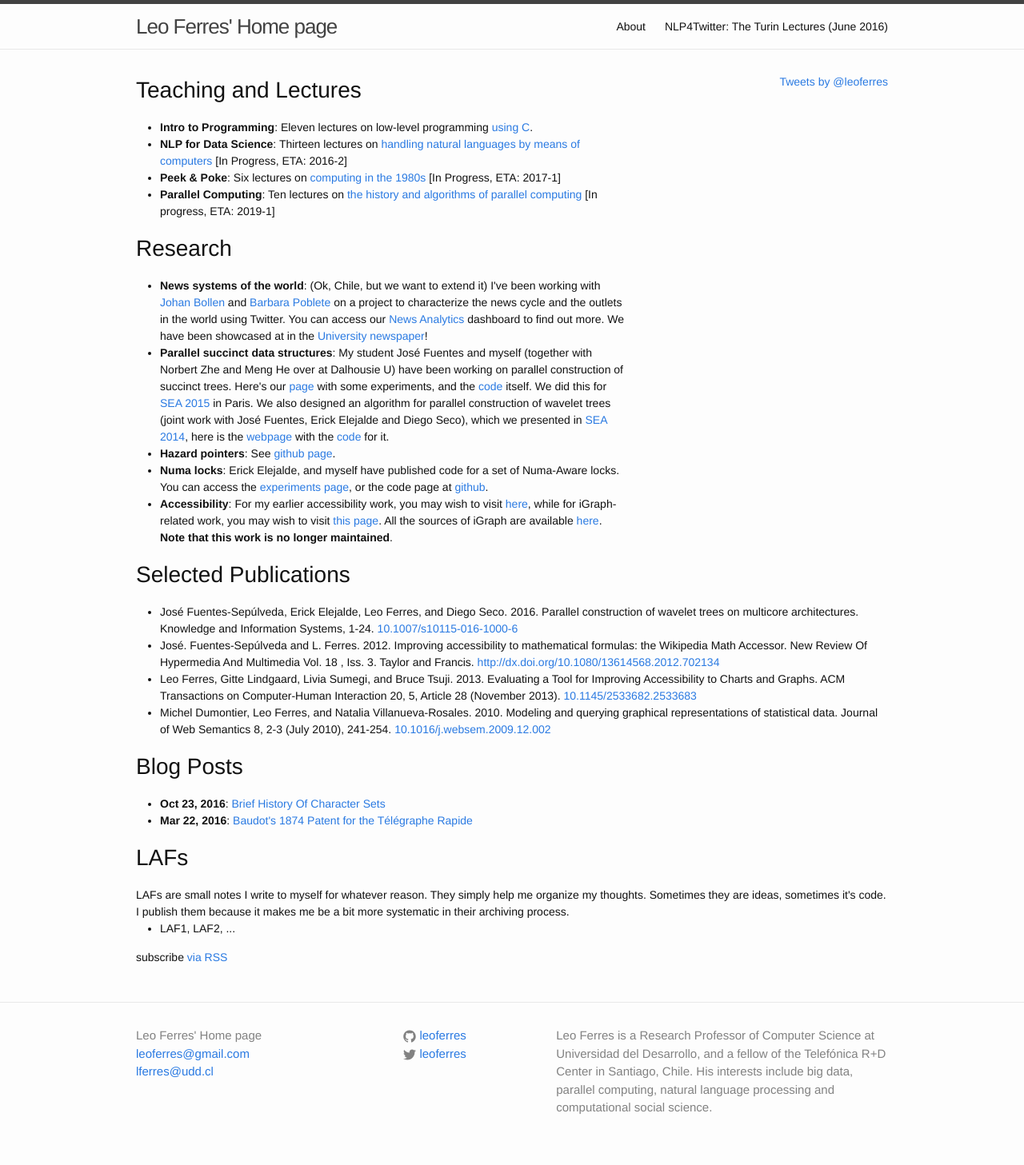
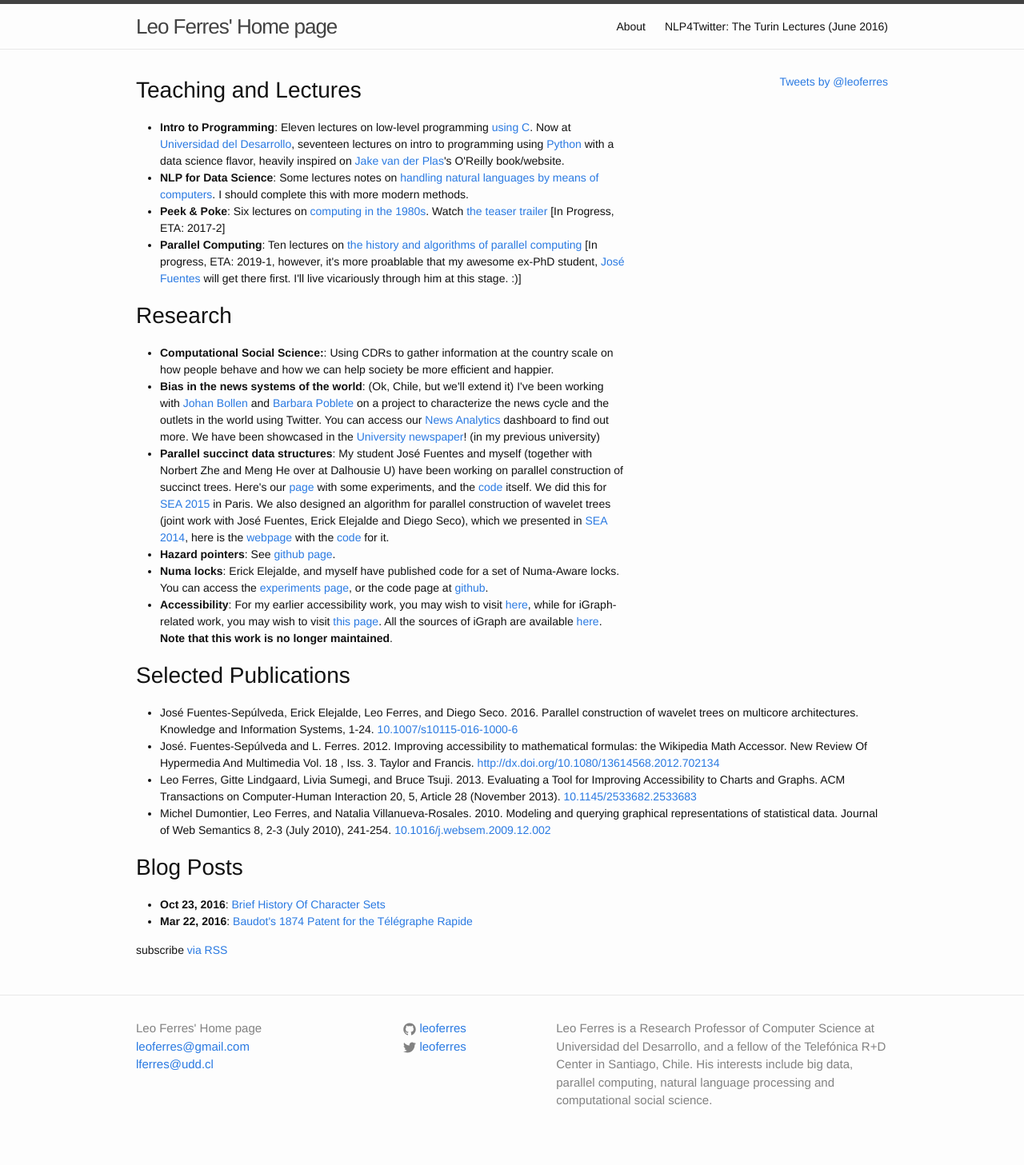
Before and after one commit to leoferres/leoferres.github.io, a Jekyll site: the page built from index.html, in a window 1280 px wide. Shown: the whole page at 80% size. Built offline with Jekyll 4.4.1, drawn with Linux system fonts in a browser that asks for light colours; comment, search, counter and statistics services are not loaded.

Commit message:
index and ht17

```diff
--- a/index.html
+++ b/index.html
@@ -6,7 +6,8 @@ layout: default
   href="https://twitter.com/leoferres"
   data-widget-id="697118755223138304">Tweets by @leoferres</a>
   <script>!function(d,s,id){var
-    js,fjs=d.getElementsByTagName(s)[0],p=/^http:/.test(d.location)?'http':'https';if(!d.getElementById(id)){js=d.createElement(s);js.id=id;js.src=p+"://platform.twitter.com/widgets.js";fjs.parentNode.insertBefore(js,fjs);}}(document,"script","twitter-wjs");</script>
+    js,fjs=d.getElementsByTagName(s)[0],p=/^http:/.test(d.location)?'http':'https';if(!d.getElementById(id)){js=d.createElement(s);js.id=id;
+      js.src=p+"://platform.twitter.com/widgets.js";fjs.parentNode.insertBefore(js,fjs);}}(document,"script","twitter-wjs");</script>
 
   <div class="main-content">
     <h1>Teaching and Lectures</h1>
@@ -14,29 +15,44 @@ layout: default
   <ul>
     <li><b>Intro to Programming</b>: Eleven lectures on low-level
     programming <a href="https://github.com/leoferres/lp1">using
-    C</a>.</li>
-    <li><b>NLP for Data Science</b>: Thirteen lectures
+    C</a>. Now at <a href="udd.cl">Universidad del Desarrollo</a>,
+    seventeen lectures on intro to programming
+    using <a href="https://github.com/leoferres/prograUDD/tree/master/clases">Python</a>
+    with a data science flavor, heavily inspired
+    on <a href="https://github.com/jakevdp/WhirlwindTourOfPython">Jake
+    van der Plas</a>'s O'Reilly book/website.</li>
+    <li><b>NLP for Data Science</b>: Some lectures notes
 	on <a href="nlp">handling natural languages by means of
-	computers</a> [In Progress, ETA: 2016-2]</li>
+	computers</a>. I should complete this with more modern
+	methods.</li>
       <li><b>Peek & Poke</b>: Six lectures on <a href="./">computing
-      in the 1980s</a> [In Progress, ETA: 2017-1]</li>
+	  in the
+	  1980s</a>. Watch <a href="https://youtu.be/34yLT4Yhg5w">the
+	  teaser trailer</a> [In Progress, ETA: 2017-2]</li>
       <li><b>Parallel Computing</b>: Ten lectures on <a href="./">the
       history and algorithms of parallel computing</a> [In progress,
-      ETA: 2019-1]</li>
+      ETA: 2019-1, however, it's more proablable that my awesome
+      ex-PhD student, <a href="https://t.co/PllzltN2Wj">José
+      Fuentes</a> will get there first. I'll live vicariously through
+      him at this stage. :)]</li>
   </ul>
 
   <h1>Research</h1>
 
   <ul>
-    <li><b>News systems of the world</b>: (Ok, Chile, but we want to
-	extend it) I've been working with
+    <li><b>Computational Social Science:</b>: Using CDRs to gather
+    information at the country scale on how people behave and how we
+    can help society be more efficient and happier.
+    <li><b>Bias in the news systems of the world</b>: (Ok, Chile, but
+	we'll extend it) I've been working with
 	<a href="http://www.informatics.indiana.edu/jbollen/">Johan
 	Bollen</a> and <a href="http://www.barbara.cl/">Barbara
 	Poblete</a> on a project to characterize the news cycle and
 	the outlets in the world using Twitter. You can access our
 	<a href="http://azu1.inf.udec.cl/twitter">News Analytics</a>
-	dashboard to find out more. We have been showcased at in the
-	<a href="http://www.udec.cl/panoramaweb2/2015/06/investigacion-de-la-udec-analizara-consumo-de-noticias-a-traves-de-twitter/">University newspaper</a>!</li>
+	dashboard to find out more. We have been showcased in the
+	<a href="http://www.udec.cl/panoramaweb2/2015/06/investigacion-de-la-udec-analizara-consumo-de-noticias-a-traves-de-twitter/">University
+	newspaper</a>! (in my previous university)</li>
     <li><b>Parallel succinct data structures</b>: My student José
 	    Fuentes and myself (together with Norbert Zhe and Meng He
 	    over at Dalhousie U) have been working on parallel
@@ -111,16 +127,4 @@ layout: default
     {% endfor %}
   </ul>
 
-  <h1>LAFs</h1>
-
-  LAFs are small notes I write to myself for whatever reason. They
-  simply help me organize my thoughts. Sometimes they are ideas,
-  sometimes it's code. I publish them because it makes me be a bit
-  more systematic in their archiving process.
-  <br>
-  <ul>
-    <li> LAF1, LAF2, ...
-    </li>
-  </ul>
-
   <p class="rss-subscribe">subscribe <a href="{{ "/feed.xml" | prepend: site.baseurl }}">via RSS</a></p>
```
Also changed, not shown: 1 other file.
